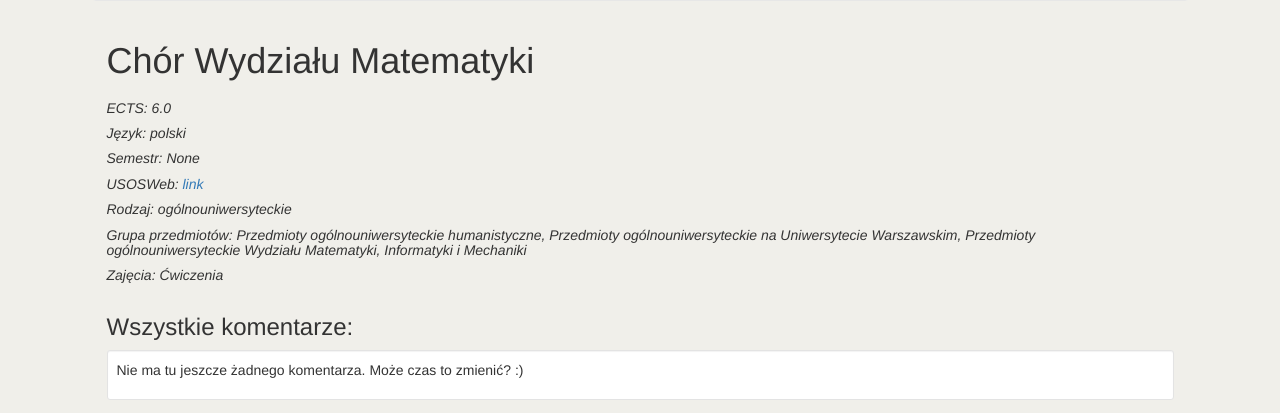
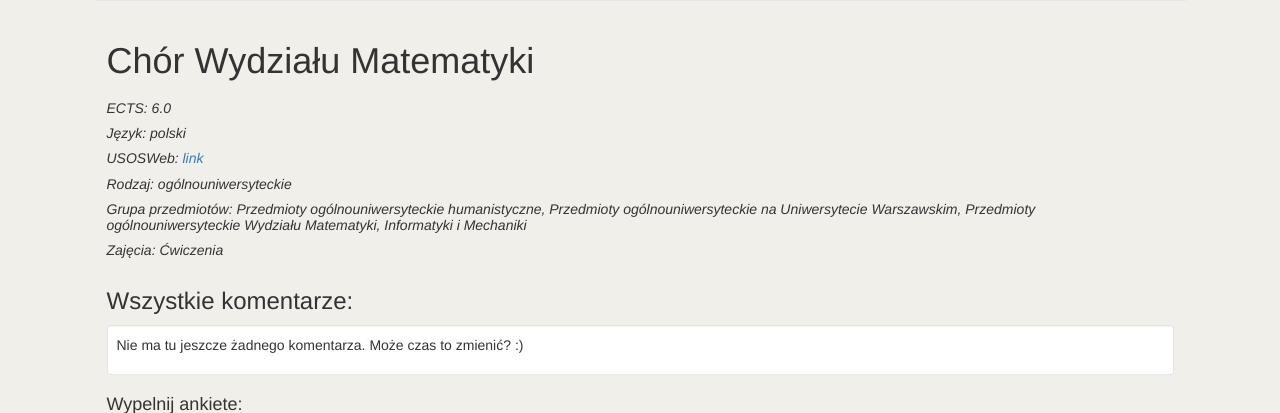
Before and after one commit to GorveenN/ssop, a Django app: a page that uses app/templates/subject_page.html in a window 1280 px wide. Shown: the part 356-769 px from the top of the page. Run offline with Django 3.2, Linux system fonts and the light colour scheme; data comes from the database, SQL or seed files in the repository; data that the repository does not hold is empty; some libraries are stand-ins or nearby versions.

Commit message:
fixed 'None' on subject_page bug...

```diff
--- a/app/templates/subject_page.html
+++ b/app/templates/subject_page.html
@@ -9,13 +9,13 @@
 
         <div class="flex-container">
             <div>
-                <h5 class="font-italic">ECTS: {{ subject.ects }}</h5>
-                <h5 class="font-italic">Język: {{ subject.language }}</h5>
-                <h5 class="font-italic">Semestr: {{ subject.period }}</h5>
+                {% if subject.ects %} <h5 class="font-italic">ECTS: {{ subject.ects }}</h5> {% endif %}
+                {% if subject.language %}<h5 class="font-italic">Język: {{ subject.language }}</h5>{% endif %}
+                {% if subject.period %}<h5 class="font-italic">Semestr: {{ subject.period }}</h5>{% endif %}
                 <h5 class="font-italic">USOSWeb: <a href="{{ subject.usos_link|default_if_none:'' }}">link</a></h5>
-                <h5 class="font-italic">Rodzaj: {{ subject.type_of_course }}</h5>
-                <h5 class="font-italic">Grupa przedmiotów: {{ subject.groups_of_courses|join:", " }}</h5>
-                <h5 class="font-italic">Zajęcia: {{ subject.types_of_classes|join:", " }}</h5>
+                {% if subject.type_of_course %}<h5 class="font-italic">Rodzaj: {{ subject.type_of_course }}</h5>{% endif %}
+                {% if subject.groups_of_courses %}<h5 class="font-italic">Grupa przedmiotów: {{ subject.groups_of_courses|join:", " }}</h5>{% endif %}
+                {% if subject.types_of_classes %}<h5 class="font-italic">Zajęcia: {{ subject.types_of_classes|join:", " }}</h5>{% endif %}
             </div>
         </div>
 
```
